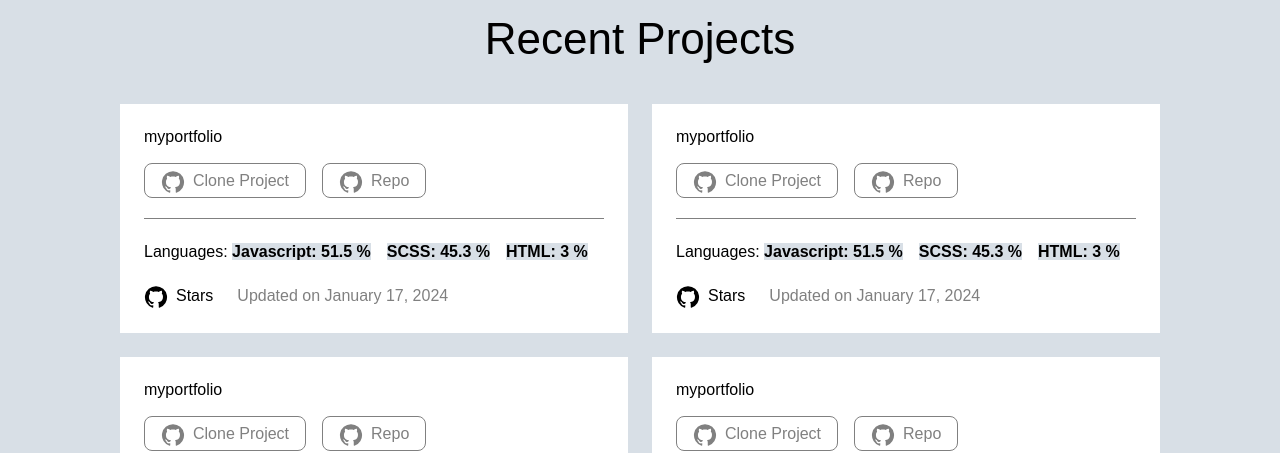
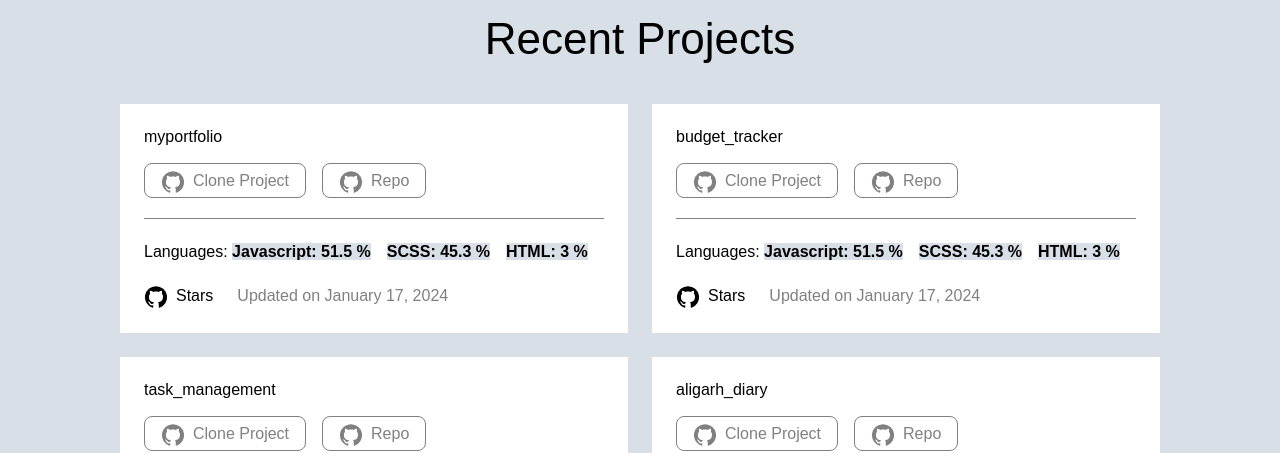
Before and after one commit to sanchi-singh09/pocketful_task, a Next.js app: page / in a window 1280 px wide. Shown: the part 2100-2553 px from the top of the page. Built offline with nearby package versions, Linux system fonts and the light colour scheme.

Commit message:
implement change in projects

```diff
--- a/src/components/RecentProjects/RecentProject.js
+++ b/src/components/RecentProjects/RecentProject.js
@@ -42,7 +42,7 @@ const RecentProject = () => {
         </Grid>
         <Grid item xs={6}>
           <div className={styles.card}>
-            <div>myportfolio</div>
+            <div>budget_tracker</div>
             <div className={styles.buttonsContainer}>
               <span className={styles.buttonContainer}>
                 <GitHubIcon className={styles.icon} />
@@ -74,7 +74,7 @@ const RecentProject = () => {
         </Grid>
         <Grid item xs={6}>
           <div className={styles.card}>
-            <div>myportfolio</div>
+            <div>task_management</div>
             <div className={styles.buttonsContainer}>
               <span className={styles.buttonContainer}>
                 <GitHubIcon className={styles.icon} />
@@ -106,7 +106,7 @@ const RecentProject = () => {
         </Grid>
         <Grid item xs={6}>
           <div className={styles.card}>
-            <div>myportfolio</div>
+            <div>aligarh_diary</div>
             <div className={styles.buttonsContainer}>
               <span className={styles.buttonContainer}>
                 <GitHubIcon className={styles.icon} />
```
